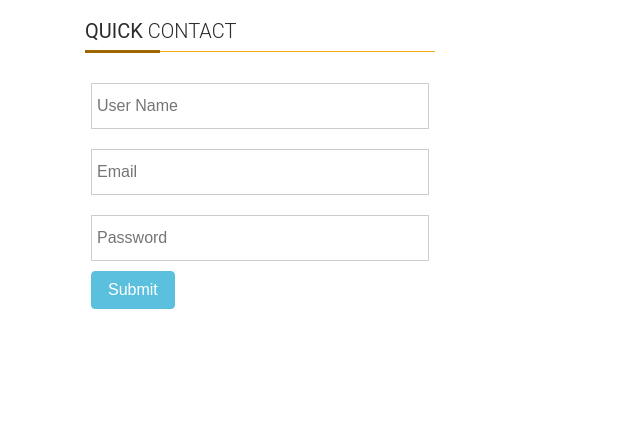
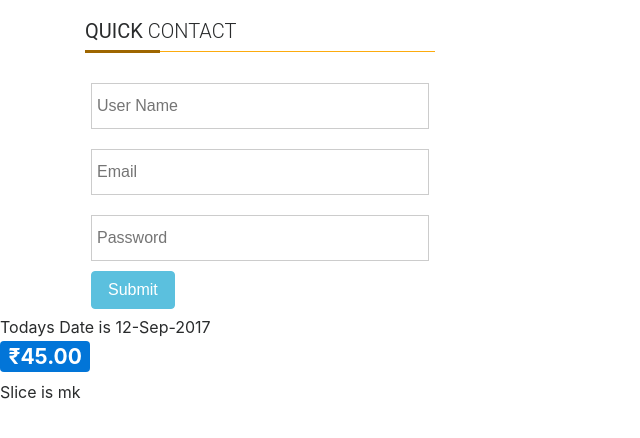
Before and after one commit to OmkarJadhav21/Angular_Forms, an Angular app: page / in a window 1280 px wide. Shown: the top 438 px of the page, without its empty margins (0-640 px from the left). Built offline with nearby package versions, Linux system fonts and the light colour scheme.

Commit message:
Pipe- currency, date and slice

```diff
--- a/src/app/app.component.html
+++ b/src/app/app.component.html
@@ -1,2 +1,3 @@
 <!-- <app-template-driven></app-template-driven> -->
 <app-data-driven></app-data-driven>
+<app-pipe></app-pipe>
--- a/src/app/app.module.ts
+++ b/src/app/app.module.ts
@@ -8,13 +8,15 @@ import { AppComponent } from './app.component';
 import { FormComponent } from './form/form.component';
 import { TemplateDrivenComponent } from './form/template-driven/template-driven.component';
 import { DataDrivenComponent } from './form/data-driven/data-driven.component';
+import { PipeComponent } from './pipe/pipe.component';
 
 @NgModule({
   declarations: [
     AppComponent,
     FormComponent,
     TemplateDrivenComponent,
-    DataDrivenComponent
+    DataDrivenComponent,
+    PipeComponent
   ],
   imports: [
     BrowserModule,
--- /dev/null
+++ b/src/app/pipe/pipe.component.html
@@ -0,0 +1,7 @@
+<div class="row">
+  <div class="col-md-12">
+   Todays Date is {{dt | date:" dd-MMM-yyyy"}}<br>
+   <h3><span class="badge badge-primary">{{ money | currency:"INR" }}</span></h3>
+   Slice is {{mystr |slice:1:3}}
+  </div>
+</div>
--- /dev/null
+++ b/src/app/pipe/pipe.component.ts
@@ -0,0 +1,19 @@
+import { Component, OnInit } from '@angular/core';
+
+@Component({
+  selector: 'app-pipe',
+  templateUrl: './pipe.component.html',
+  styleUrls: ['./pipe.component.css']
+})
+export class PipeComponent implements OnInit {
+dt:String;
+money:number= 45;
+mystr:String
+  constructor() { }
+
+  ngOnInit() {
+    this.dt = new Date().toString();
+     this.mystr="Omkar"
+  }
+
+}
```
Also changed, not shown: src/app/pipe/pipe.component.css (added), 1 other file (tests, documents, lock files or other folders).
